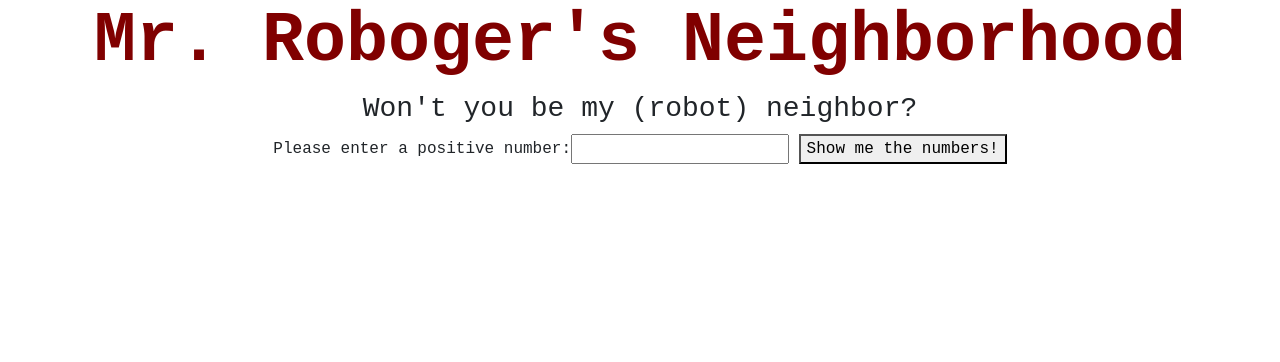
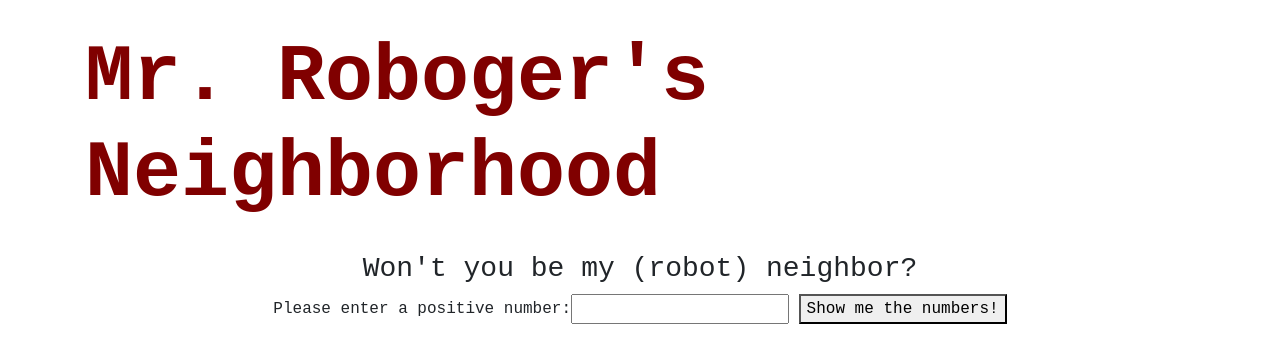
Before and after one commit to jaki-w/Mr.Robo2020, a plain HTML site: page index.html in a window 1280 px wide. Drawn offline with Linux system fonts and the light colour scheme.

Commit message:
add h1 styling

```diff
--- a/css/styles.css
+++ b/css/styles.css
@@ -7,7 +7,10 @@ body {
 }
 
 h1 {
-  font-size: 70px;
+  font-size: 80px;
   font-weight: bold;
   color: maroon;
+  margin-bottom: 30px;
+  margin-top: 30px;
+  text-align: left;
 }
```
